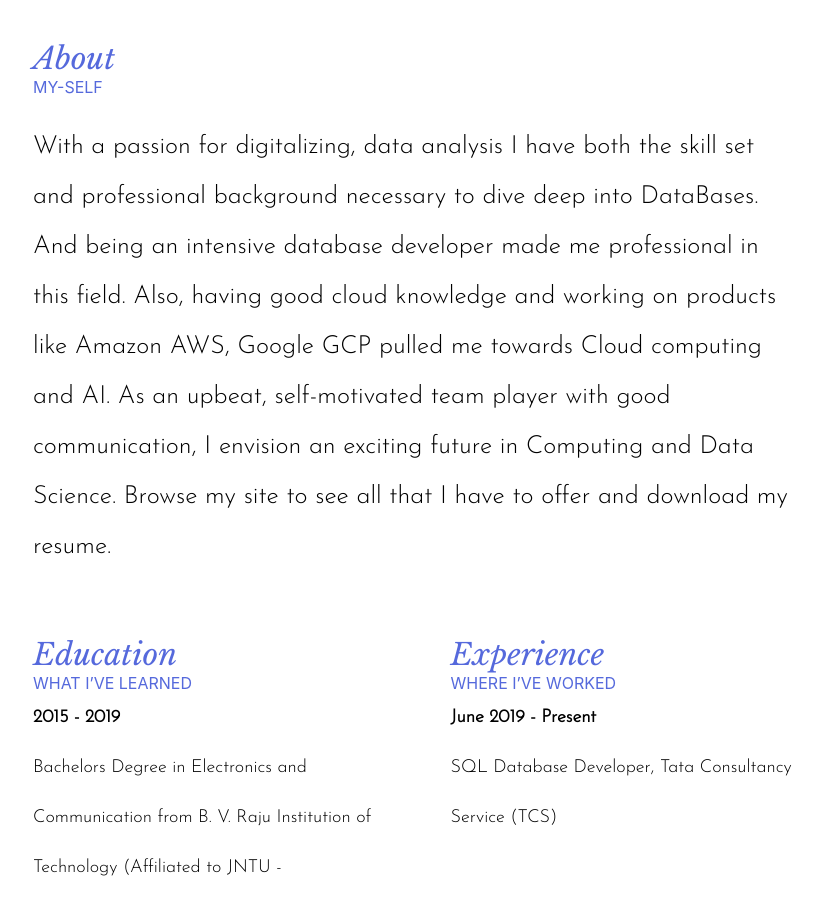
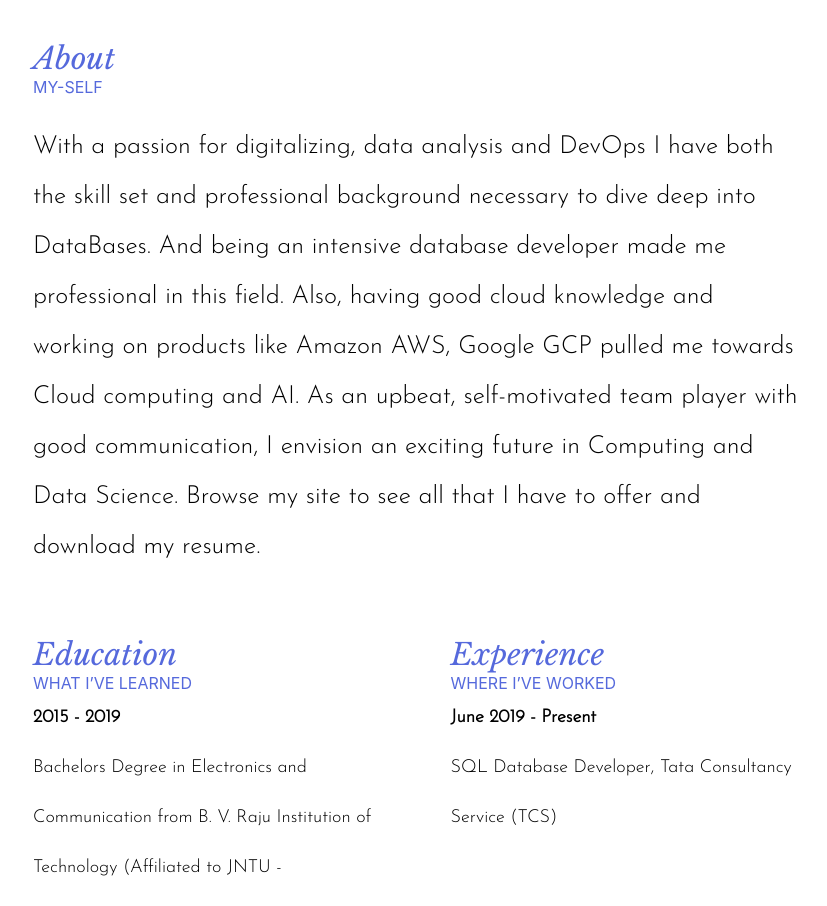
Before and after one commit to rohithpotluri/portfolio-react, a React (Create React App) app: page / in a window 1280 px wide. Shown: the part 900-1806 px from the top of the page, without its empty margins (223-1050 px from the left). Built offline with nearby package versions, Linux system fonts and the light colour scheme.

Commit message:
change01

```diff
--- a/src/components/About/About.js
+++ b/src/components/About/About.js
@@ -12,7 +12,7 @@ function About() {
       </div>
       <div className="h2">MY-SELF</div>
       <p className="h3">
-        With a passion for digitalizing, data analysis I have both the skill set
+        With a passion for digitalizing, data analysis and DevOps I have both the skill set
         and professional background necessary to dive deep into DataBases. And
         being an intensive database developer made me professional in this
         field. Also, having good cloud knowledge and working on products like
```
